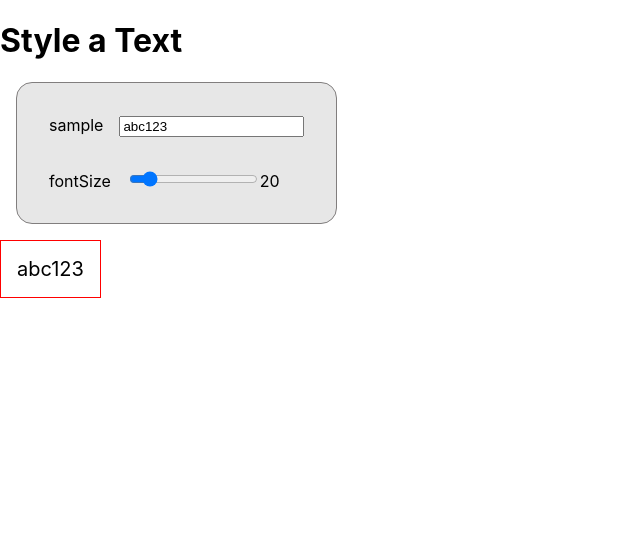
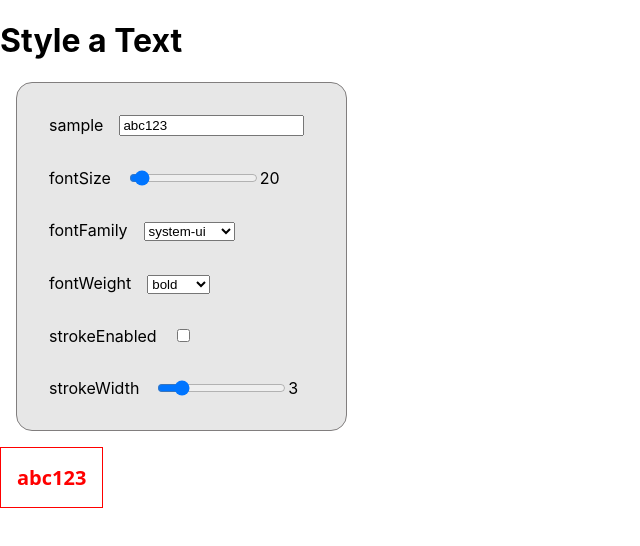
Before and after one commit to joshmarinacci/css-texteffects-builder, a React (Create React App) app: page / in a window 1280 px wide. Shown: the top 546 px of the page, without its empty margins (0-640 px from the left). Built offline with nearby package versions, Linux system fonts and the light colour scheme.

Commit message:
add boolean support

```diff
--- a/src/App.css
+++ b/src/App.css
@@ -2,7 +2,13 @@
   border: 1px solid red;
   padding: 1rem;
   width: fit-content;
-  max-width: 500px;
+  max-width: 800px;
+}
+
+.style-output-wrapper span {
+  color: #ff0000;
+  -webkit-text-stroke-color: blue;
+  font-family: system-ui;
 }
 
 
@@ -16,8 +22,9 @@
 }
 
 .auto-form .hbox {
-  /*border: 1px solid blue;*/
   padding: 1rem;
+  display: flex;
+  flex-direction: row;
 }
 
 .auto-form .hbox label {
--- a/src/App.tsx
+++ b/src/App.tsx
@@ -1,8 +1,4 @@
 import React from 'react';
-import {} from 'josh_js_util'
-import {} from 'josh_react_util'
-import {} from "josh_web_util"
-import z from "zod";
 import './App.css';
 import {Style, StyleSchema} from "./model";
 import {useHistoryDoc} from "./schema";
@@ -10,28 +6,35 @@ import {AutoForm} from "./autoform";
 
 const default_style:Style = {
   fontSize: 20,
-  sample: 'abc123'
+  sample: 'abc123',
+  fontFamily: 'system-ui',
+  fontWeight: 'bold',
+  strokeEnabled: false,
+  strokeWidth: 3
 }
 
 function StyleView(props: { style: Style }) {
+  const s = props.style
+  const style:any = {
+    fontSize:`${s.fontSize}px`,
+    fontWeight: s.fontWeight,
+    fontFamily: s.fontFamily,
+  }
+  if(s.strokeEnabled) {
+    style['-webkit-text-stroke-width'] = `${s.strokeWidth}px`;
+  }
   return <div className={'style-output-wrapper'}>
-  <span style={{
-    fontSize:`${props.style.fontSize}px`
-  }}>
-    {props.style.sample}
-  </span>
+    <span style={style}>{props.style.sample}</span>
   </div>
 }
 
 function App() {
   const [style, setStyle] = useHistoryDoc<Style>(StyleSchema, default_style)
-
+  console.log("style is",style)
   return <div>
     <h1>Style a Text </h1>
     <AutoForm object={style} schema={StyleSchema} onChange={setStyle}/>
     <StyleView style={style}/>
-    {/*<Renderer solids={solids}  width={800} height={450}/>*/}
-    {/*<button onClick={()=>export_stl(solids)}>to STL</button>*/}
   </div>
 }
 
--- a/src/autoform.tsx
+++ b/src/autoform.tsx
@@ -1,6 +1,16 @@
-import {ZodArray, ZodEffects, ZodEnum, ZodNumber, ZodObject, ZodString} from "zod";
+import {
+    ZodArray,
+    ZodBoolean,
+    ZodDefault,
+    ZodEffects,
+    ZodEnum,
+    ZodNumber,
+    ZodObject,
+    ZodString
+} from "zod";
 import React, {useState, ChangeEvent} from "react";
 import {HBox} from "./common";
+import {StyleSchema} from "./model";
 
 function NumberInput<T extends ZodNumber>(props: {
     schema: T,
@@ -66,6 +76,19 @@ function EnumInput<T extends ZodEnum<any>>(props: {
     </div>
 }
 
+function BooleanInput<T extends ZodBoolean>(props: {
+    onChange: (v: any) => void,
+    name: string,
+    value: any,
+}) {
+    return <div>
+        <input type={'checkbox'} checked={props.value} onChange={
+            (e) => {
+            props.onChange(e.target.checked)
+        }}/>
+    </div>
+}
+
 function ArrayInput<T extends ZodArray<any>>(props: {
     schema: T,
     onChange: (v: any[]) => void,
@@ -117,7 +140,6 @@ function ObjectInput<T extends ZodObject<any>>(props: {
     }
     return <div>
         {Object.entries(props.schema.shape).map(([k, v]) => {
-            // console.log("child is",k,props.object[k],v)
             if (v instanceof ZodNumber) {
                 return <HBox key={k}>
                     <label>{k}</label>
@@ -188,6 +210,25 @@ function ObjectInput<T extends ZodObject<any>>(props: {
                     />
                 </HBox>
             }
+            // console.log("child is",k,props.object[k],'schema',v)
+            //@ts-ignore
+            // console.log("foo", v._def)
+            //@ts-ignore
+            let def = v._def
+            if(def.typeName === 'ZodDefault') {
+                //@ts-ignore
+                let def2 = def.innerType._def
+                // console.log("inner type is",def2.typeName)
+                if(def2.typeName) {
+                    return <HBox key={k}>
+                        <label>{k}</label>
+                        <BooleanInput name={k}
+                                      onChange={(v)=>update_object_property(k,v)}
+                                      value={props.object[k]}
+                        />
+                    </HBox>
+                }
+            }
             return <div key={k}>child prop {k}</div>
         })}
     </div>
--- a/src/model.ts
+++ b/src/model.ts
@@ -1,12 +1,19 @@
 import z from "zod";
 
-export type TextStyle = {
-    sample:string
-    fontSize:number
-}
 
 export const StyleSchema = z.object({
     sample:z.string(),
-    fontSize:z.number().min(9).max(100).int(),
+    fontSize:z.number().min(9).max(256).int(),
+    fontFamily:z.enum([
+        'serif',
+        'sans-serif',
+        'monospace',
+        'cursive',
+        'fantasy',
+        'system-ui'
+    ]),
+    fontWeight:z.enum(['normal','bold','100']),
+    strokeEnabled:z.boolean().default(false).describe('foo'),
+    strokeWidth:z.number().min(0).max(20)
 })
 export type Style = z.infer<typeof StyleSchema>;
```
Also changed, not shown: 1 other file (tests, documents, lock files or other folders).
